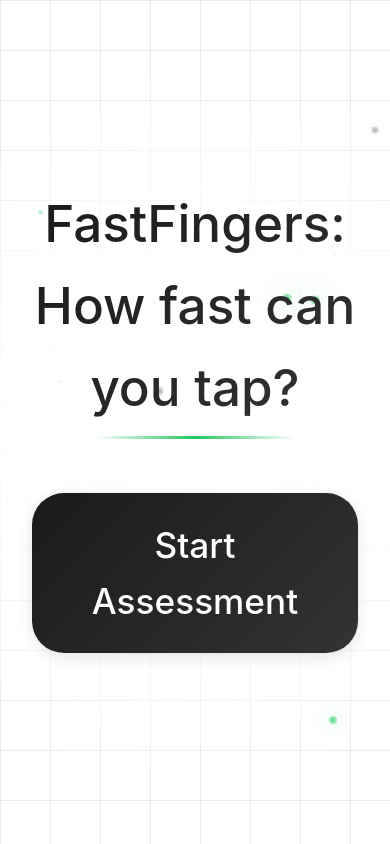
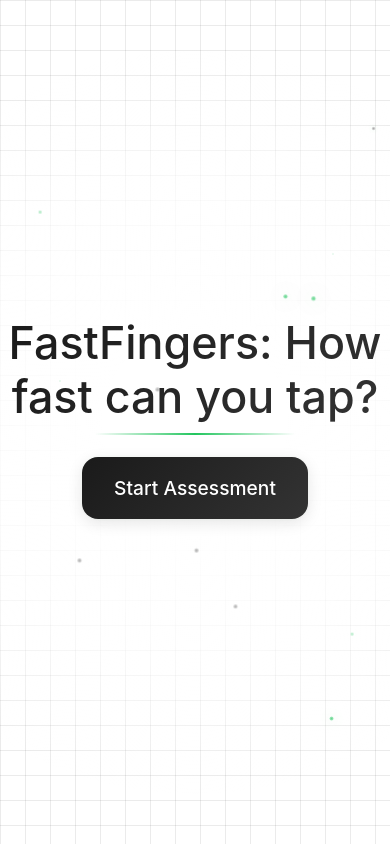
Before and after one commit to ShadowCoder1/action-census, a plain HTML site: page index.html in a window 390 px wide. Drawn offline with Linux system fonts and the light colour scheme.

Commit message:
Update index.html

```diff
--- a/index.html
+++ b/index.html
@@ -354,45 +354,115 @@
             }
         }
 
+        /* MOBILE-ONLY STYLES - These will ONLY affect mobile devices */
         @media (max-width: 768px) {
+            body {
+                padding: 1rem;
+                background-size: 30px 30px; /* Smaller grid for mobile */
+            }
+
             h1 {
-                font-size: 4.5rem;
+                font-size: 3.5rem; /* Much smaller for mobile screens */
+                margin-bottom: 1.5rem;
+                line-height: 1.2;
+            }
+
+            h1::after {
+                width: 120px; /* Smaller underline */
+                height: 2px;
             }
 
             p {
-                font-size: 3.2rem;
+                font-size: 1.6rem; /* Much smaller text */
+                margin-bottom: 1.5rem;
+                line-height: 1.5;
             }
 
             .challenge {
-                font-size: 4rem;
+                font-size: 2rem; /* Much smaller challenge text */
+                margin: 2rem 0 1.5rem 0;
             }
 
             .continue-btn {
-                font-size: 2.5rem;
-                padding: 1.8rem 3.2rem;
+                font-size: 1.4rem; /* Much smaller button text */
+                padding: 1.2rem 2.5rem; /* Smaller button padding */
+                border-radius: 1rem;
+                margin-top: 1.5rem;
+            }
+
+            /* Adjust animations for mobile */
+            .grid-light {
+                width: 4px;
+                height: 4px;
+            }
+
+            .particle {
+                width: 2px;
+                height: 2px;
             }
         }
 
+        /* SMALL MOBILE STYLES - For very small screens */
         @media (max-width: 480px) {
+            body {
+                padding: 0.5rem;
+                background-size: 25px 25px;
+            }
+
             h1 {
-                font-size: 3.2rem;
+                font-size: 2.8rem; /* Even smaller for tiny screens */
+                margin-bottom: 1rem;
             }
 
             h1::after {
-                width: 150px;
+                width: 100px;
             }
 
             p {
-                font-size: 2.8rem;
+                font-size: 1.3rem;
+                margin-bottom: 1rem;
             }
 
             .challenge {
-                font-size: 3.5rem;
+                font-size: 1.7rem;
+                margin: 1.5rem 0 1rem 0;
             }
 
             .continue-btn {
+                font-size: 1.2rem;
+                padding: 1rem 2rem;
+                margin-top: 1rem;
+            }
+
+            /* Further reduce decorative elements on very small screens */
+            .grid-light {
+                width: 3px;
+                height: 3px;
+            }
+
+            .particle {
+                width: 1.5px;
+                height: 1.5px;
+            }
+        }
+
+        /* EXTRA SMALL MOBILE - For very narrow screens */
+        @media (max-width: 360px) {
+            h1 {
                 font-size: 2.2rem;
-                padding: 1.5rem 2.8rem;
+            }
+
+            p {
+                font-size: 1.1rem;
+            }
+
+            .challenge {
+                font-size: 1.4rem;
+            }
+
+            .continue-btn {
+                font-size: 1rem;
+                padding: 0.8rem 1.5rem;
             }
         }
     </style>
```
